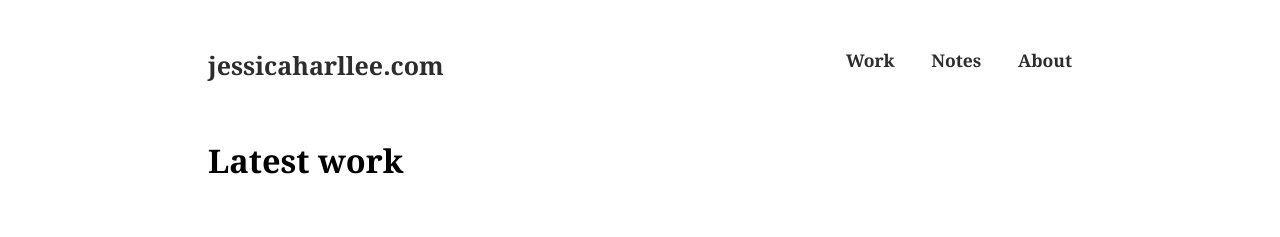
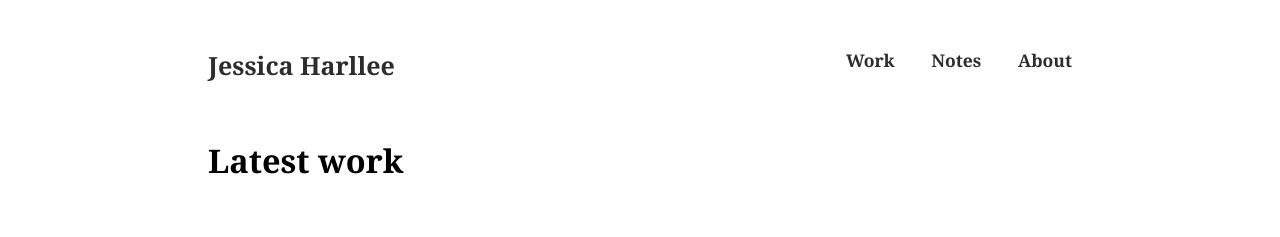
Before and after one commit to harllee/jessicaharllee.com, a Jekyll site: the page built from index.md, in a window 1280 px wide. Shown: the top 237 px of the page. Built offline with Jekyll 4.4.1, drawn with Linux system fonts in a browser that asks for light colours.

Commit message:
Updated Config

```diff
--- a/_config.yml
+++ b/_config.yml
@@ -1,5 +1,5 @@
 ---
-title: jessicaharllee.com
+title: Jessica Harllee
 timezone: UTC
 collections:
   posts:
```
